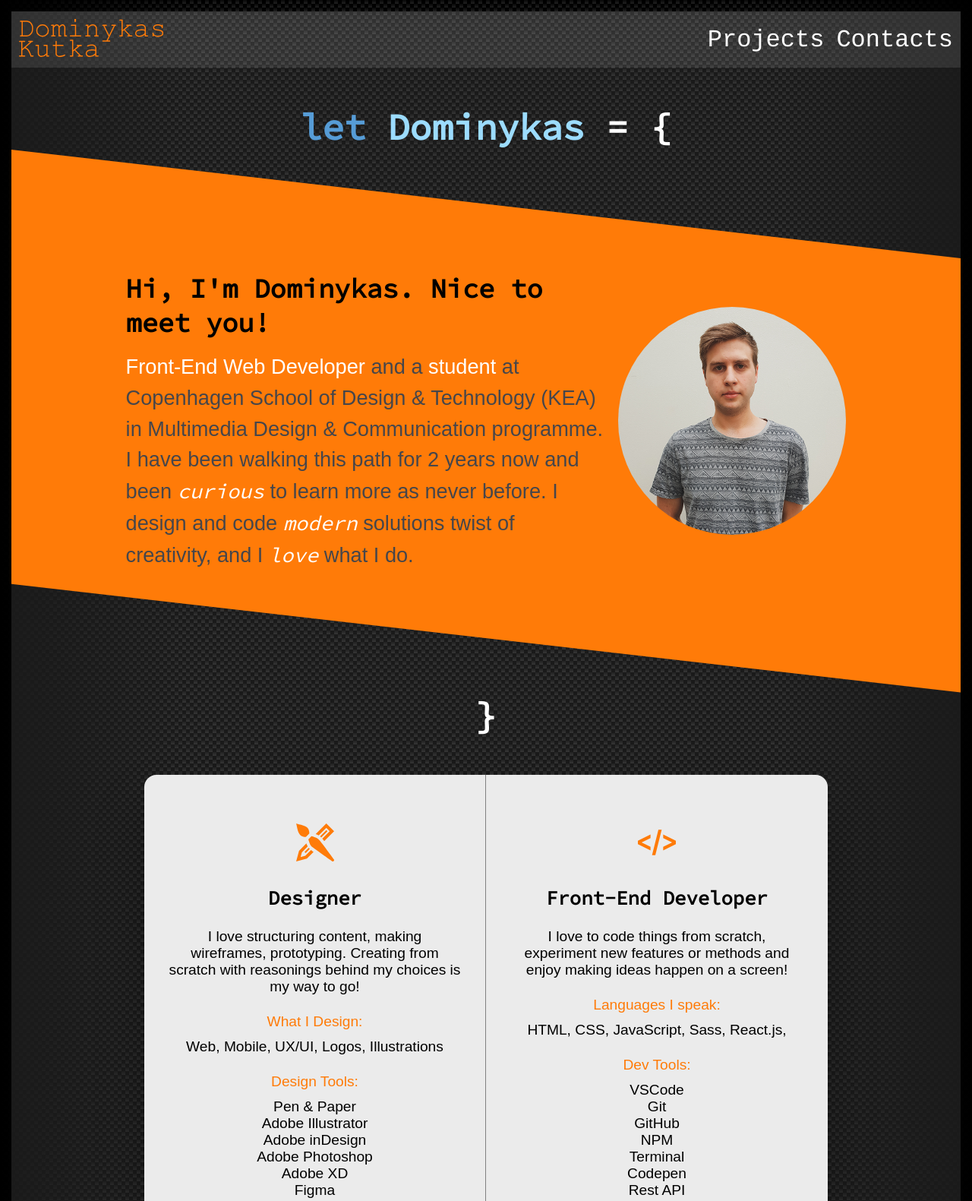
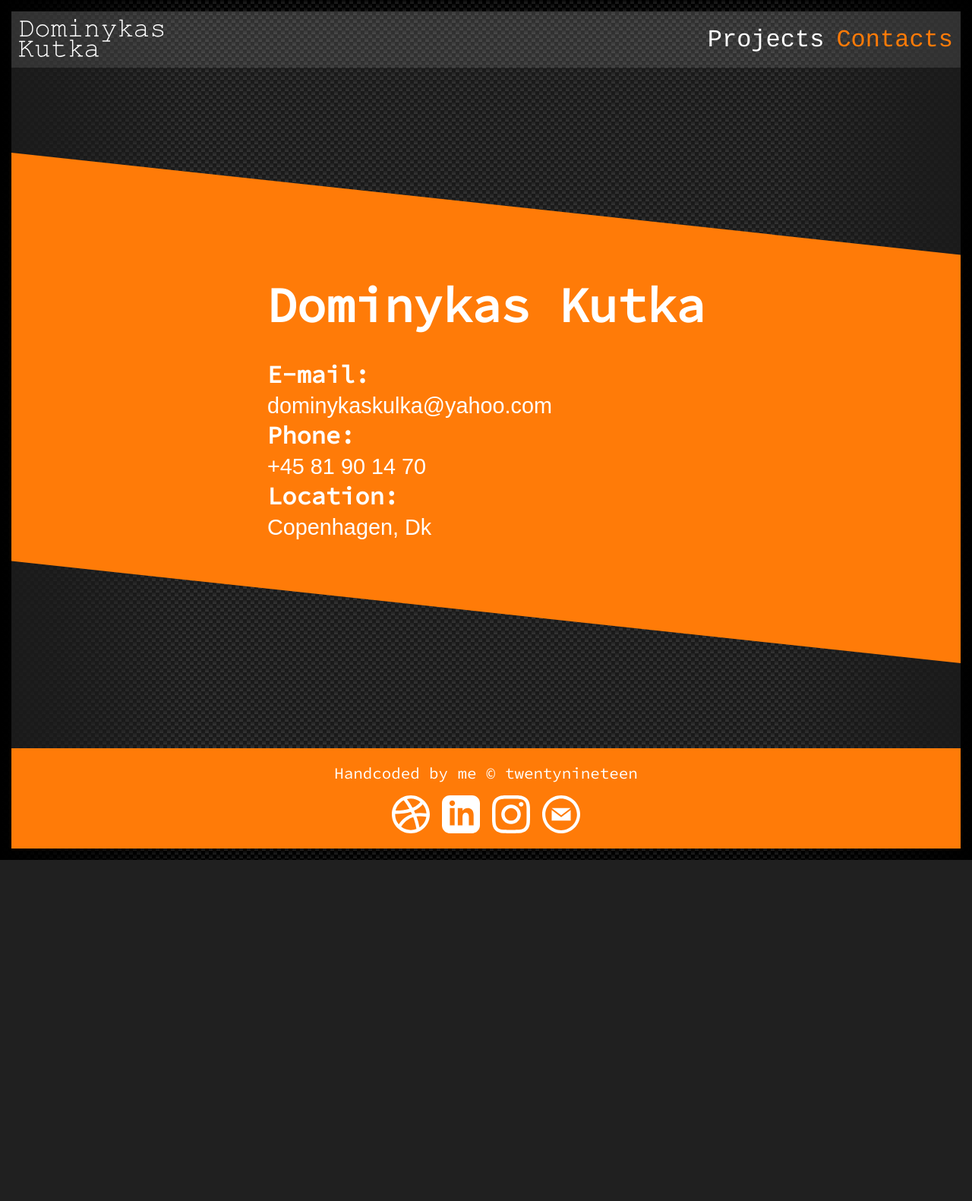
Before and after one commit to alohas/profesional-portfolio, a plain HTML site: page contacts.html in a window 1280 px wide. Shown: the top 1581 px of the page at 76% size. After the commit the page ends 1132 px from the top, so only its background shows below. Drawn offline with Linux system fonts and the light colour scheme; a web font is replaced by a local one.

Commit message:
final taps

```diff
--- a/index.html
+++ b/contacts.html
@@ -6,15 +6,16 @@
     <meta http-equiv="X-UA-Compatible" content="ie=edge" />
     <title>Dominykas Kutka() {</title>
     <link rel="shortcut icon" href="favicon.ico" type="image/x-icon" />
-    <link rel="stylesheet" href="style.css" />
+    <link rel="stylesheet" href="style-con.css" />
   </head>
   <body>
     <div class="big-wrap">
       <header>
         <nav>
-          <a href="#" id="active">
+          <a href="index.html">
             <svg
               data-name="myname"
+              class="logo"
               xmlns="http://www.w3.org/2000/svg"
               viewBox="0 0 294.36 77.37"
             >
@@ -25,109 +26,18 @@
           </a>
           <div class="a-items">
             <a href="projects.html">Projects</a>
-            <a href="contacts.hmtl">Contacts</a>
+            <a id="active" href="contacts.hmtl">Contacts</a>
           </div>
         </nav>
       </header>
       <main>
-        <section class="hero">
-          <h1>
-            <span class="variable">let</span>
-            <span class="variable-name">Dominykas</span> = {
-          </h1>
-        </section>
-        <section class="about-hero">
-          <div class="sizing-about">
-            <div class="about-text">
-              <h3>Hi, I'm Dominykas. Nice to meet you!</h3>
-              <p>
-                <strong>Front-End Web Developer</strong> and a
-                <strong>student</strong> at Copenhagen School of Design &
-                Technology (KEA) in Multimedia Design & Communication programme.
-                I have been walking this path for 2 years now and been
-                <mark>curious</mark>
-                to learn more as never before. I design and code
-                <mark>modern</mark> solutions twist of creativity, and I
-                <mark>love</mark> what I do.
-              </p>
-            </div>
-            <div class="profile-wrap">
-              <img class="profile-pic" src="me.png" alt="me" />
-            </div>
-          </div>
-        </section>
-        <h6 class="closing">}</h6>
+        <section class="contacts">
+          <div class="styling">
+            <h1>Dominykas Kutka</h1>
 
-        <section class="skills">
-          <div class="table">
-            <div class="skill-column">
-              <div class="skill-icon">
-                <svg
-                  xmlns="http://www.w3.org/2000/svg"
-                  width="50"
-                  height="50"
-                  viewBox="0 0 24 24"
-                >
-                  <path
-                    d="M0 0c2.799 1.2 8.683.955 8.307 6.371l-2.143 2.186c-5.338.093-5.239-5.605-6.164-8.557zm10.884 15.402c2.708 2.048 11.824 8.451 11.824 8.451.754.513 1.662-.417 1.136-1.162 0 0-6.607-8.964-8.719-11.619-1.668-2.101-2.502-2.175-5.46-3.046l-1.953 1.997c.936 2.931 1.033 3.76 3.172 5.379zm-4.877 3.332l2.62-2.626c-.26-.244-.489-.485-.69-.724l-2.637 2.643.707.707zm8.244-11.162l4.804-4.814 2.154 2.155-4.696 4.706c.438.525.813 1.021 1.246 1.584l6.241-6.253-4.949-4.95-6.721 6.733c.705.229 1.328.483 1.921.839zm4.837-3.366l-3.972 3.981c.24.199.484.423.732.681l3.946-3.956-.706-.706zm-9.701 12.554l-3.6 3.607-2.979.825.824-2.979 3.677-3.685c-.356-.583-.617-1.203-.859-1.904l-4.626 4.635-1.824 6.741 6.773-1.791 4.227-4.234c-1-.728-1.03-.749-1.613-1.215z"
-                  />
-                </svg>
-              </div>
-              <h4>Designer</h4>
-              <p>
-                I love structuring content, making wireframes, prototyping.
-                Creating from scratch with reasonings behind my choices is my
-                way to go!
-              </p>
-              <h5>What I Design:</h5>
-              <p>
-                Web, Mobile, UX/UI, Logos, Illustrations
-              </p>
-              <h5>Design Tools:</h5>
-              <ul>
-                <li>Pen & Paper</li>
-                <li>Adobe Illustrator</li>
-                <li>Adobe inDesign</li>
-                <li>Adobe Photoshop</li>
-                <li>Adobe XD</li>
-                <li>Figma</li>
-              </ul>
-              <h5><a href="illustrations.html">Check My Illustrations</a></h5>
-            </div>
-
-            <div class="skill-column">
-              <div class="skill-icon">
-                <svg
-                  xmlns="http://www.w3.org/2000/svg"
-                  width="50"
-                  height="50"
-                  viewBox="0 0 24 24"
-                >
-                  <path
-                    d="M24 10.935v2.131l-8 3.947v-2.23l5.64-2.783-5.64-2.79v-2.223l8 3.948zm-16 3.848l-5.64-2.783 5.64-2.79v-2.223l-8 3.948v2.131l8 3.947v-2.23zm7.047-10.783h-2.078l-4.011 16h2.073l4.016-16z"
-                  />
-                </svg>
-              </div>
-              <h4>Front-End Developer</h4>
-              <p>
-                I love to code things from scratch, experiment new features or
-                methods and enjoy making ideas happen on a screen!
-              </p>
-              <h5>Languages I speak:</h5>
-              <p>
-                HTML, CSS, JavaScript, Sass, React.js,
-              </p>
-              <h5>Dev Tools:</h5>
-              <ul>
-                <li>VSCode</li>
-                <li>Git</li>
-                <li>GitHub</li>
-                <li>NPM</li>
-                <li>Terminal</li>
-                <li>Codepen</li>
-                <li>Rest API</li>
-              </ul>
-            </div>
+            <h3>E-mail:<br /><span>dominykaskulka@yahoo.com</span></h3>
+            <h3>Phone:<br /><span>+45 81 90 14 70</span></h3>
+            <h3>Location:<br /><span>Copenhagen, Dk</span></h3>
           </div>
         </section>
       </main>
--- /dev/null
+++ b/style-con.css
@@ -0,0 +1,171 @@
+@import url("https://fonts.googleapis.com/css?family=Source+Code+Pro&display=swap");
+@import url("https://use.typekit.net/eux8mxs.css");
+
+* {
+  margin: 0;
+  padding: 0;
+  font-family: "Source Code Pro", monospace;
+  color: white;
+  font-size: 100%;
+}
+
+body {
+  background-color: rgb(32, 32, 32);
+  background-image: linear-gradient(
+      to right,
+      rgba(0, 0, 0, 1),
+      rgba(0, 0, 0, 0) 20%,
+      rgba(0, 0, 0, 0) 80%,
+      rgba(0, 0, 0, 1)
+    ),
+    linear-gradient(
+      45deg,
+      black 25%,
+      transparent 25%,
+      transparent 75%,
+      black 75%,
+      black
+    ),
+    linear-gradient(
+      45deg,
+      black 25%,
+      transparent 25%,
+      transparent 75%,
+      black 75%,
+      black
+    ),
+    linear-gradient(to bottom, rgb(8, 8, 8), rgb(32, 32, 32));
+  background-size: 100% 100%, 10px 10px, 10px 10px, 10px 5px;
+  background-position: 0px 0px, 0px 0px, 5px 5px, 0px 0px;
+}
+.big-wrap {
+  margin: 15px;
+  background-color: rgba(255, 255, 255, 0.1);
+}
+
+nav {
+  background-color: rgba(255, 255, 255, 0.1);
+  padding: 10px;
+  display: grid;
+  grid-template-rows: 1fr;
+  grid-template-columns: repeat(2, 1fr);
+  max-height: 54px;
+}
+
+nav > a {
+  justify-self: left;
+}
+
+a > svg.logo {
+  height: 50px;
+  fill: white;
+  transition: fill 0.2s;
+}
+
+a > svg.logo:hover {
+  fill: #ff7b08;
+}
+
+#active {
+  fill: #ff7b08;
+  color: #ff7b08 !important;
+  cursor: default;
+}
+
+div.a-items {
+  justify-self: right;
+  display: grid;
+  grid-gap: 1rem;
+  grid-template-columns: max-content max-content;
+  justify-items: right;
+  align-items: center;
+}
+
+div.a-items a {
+  text-decoration: none;
+  transition: color 0.2s;
+  font-family: courier;
+  font-size: 2rem;
+}
+
+div.a-items a:hover {
+  color: #ff7b08;
+}
+section {
+}
+
+div.styling {
+  background-color: #ff7b08;
+  margin: 7rem 0;
+  display: grid;
+  align-content: center;
+  justify-content: center;
+  padding: 10rem 2rem;
+  clip-path: polygon(0 0, 100% 20%, 100% 100%, 0 80%);
+}
+
+h1 {
+  font-size: 4rem;
+  margin-bottom: 2rem;
+}
+
+h3 {
+  font-size: 2rem;
+}
+
+h3 span {
+  font-family: eurostile, sans-serif;
+  font-weight: 400;
+  font-style: normal;
+  font-size: 1.8rem;
+}
+
+footer {
+  background-color: #ff7b08;
+  padding: 20px;
+}
+
+footer p {
+  text-align: center;
+  margin-bottom: 1rem;
+  font-size: 1.3rem;
+}
+
+.some-icons {
+  margin: 0 auto;
+  width: 248px;
+  grid-template-columns: repeat(4, max-content);
+  display: grid;
+  grid-gap: 0.1rem;
+  justify-items: center;
+  grid-gap: 1rem;
+}
+
+footer a {
+  height: 50px;
+  width: 50px;
+}
+footer a svg {
+  fill: white;
+  cursor: pointer;
+  transition: 0.5s;
+}
+
+footer a svg:hover {
+  fill: black;
+}
+
+@media (max-width: 765px) {
+  nav {
+    grid-template-columns: 1fr;
+    max-height: unset;
+  }
+
+  .a-items {
+    grid-template-columns: unset !important;
+  }
+
+  .a-items a {
+    font-size: 1.2rem !important;
+  }
+}
```
Also changed, not shown: illustrations.html (+2 -2 lines), projects.html (+1 -1 lines).
